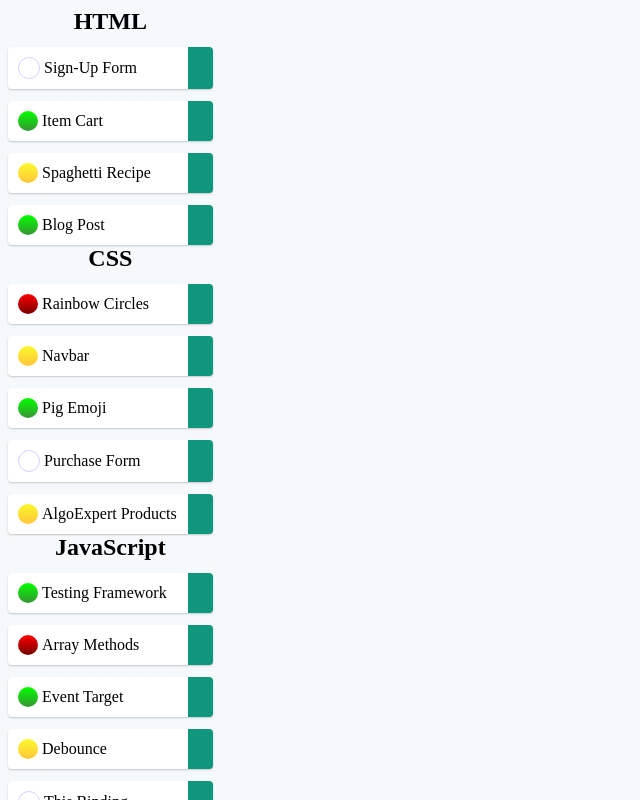
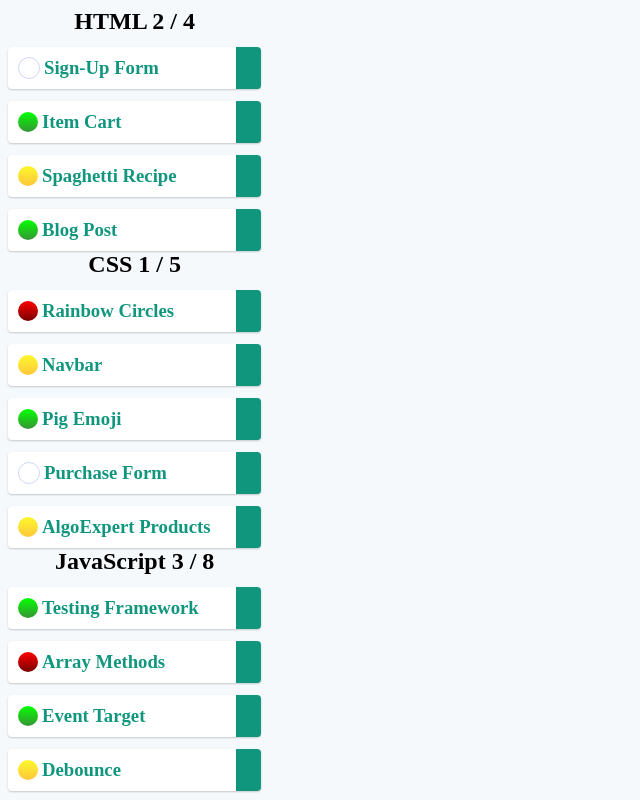
Before and after one commit to mohtasim317/question-list, a React (Create React App) app: page / in a window 1280 px wide. Shown: the top 800 px of the page, without its empty margins (0-640 px from the left). Built offline with nearby package versions, Linux system fonts and the light colour scheme.

Commit message:
Completed exercise

```diff
--- a/src/QuestionList.js
+++ b/src/QuestionList.js
@@ -11,11 +11,11 @@ export default function QuestionList() {
   const [questionListData, setQuestionListData] = useState([]);
   const [submissionData, setSubmissionData] = useState([]);
 
-  const fetchCategories = async () => {
-    const rawData = await fetch(QUESTIONS_API_BASE_URL);
-    const jsonData = await rawData.json();
-    setCategories(jsonData);
-  };
+  // const fetchData = async (url, hook) => {
+  //   const rawData = await fetch(url);
+  //   const jsonData = await rawData.json();
+  //   hook(jsonData);
+  // };
 
   const getStatus = (status) => {
     let result = "status ";
@@ -42,10 +42,40 @@ export default function QuestionList() {
     setCategories(allCategories);
   };
 
+  const calculateCorrect = (category) => {
+    let correct = 0;
+    let total = 0;
+    const allQuestions = questionListData.filter((ele) => {
+      return ele.category === category;
+    });
+
+    allQuestions.forEach((question) => {
+      let currentStatus = submissionData.find((ele) => {
+        return ele.questionId === question.id;
+      });
+
+      if (currentStatus === undefined) {
+        total++;
+      } else {
+        if (currentStatus.status === "CORRECT") {
+          correct++;
+          total++;
+        } else {
+          total++;
+        }
+      }
+    });
+    let result = `${correct} / ${total}`;
+
+    return result;
+  };
+
   useEffect(() => {
     setQuestionListData(questionData);
     setSubmissionData(submittedData);
     createCategories(questionData);
+    // fetchData(QUESTIONS_API_BASE_URL, setQuestionListData);
+    // fetchData(SUBMISSIONS_API_BASE_URL, setSubmissionData);
   }, []);
 
   return (
@@ -53,7 +83,9 @@ export default function QuestionList() {
       {categories.map((category) => {
         return (
           <div className="category">
-            <h2>{category}</h2>
+            <h2>
+              {category} {calculateCorrect(category)}
+            </h2>
             {questionListData
               .filter((ele) => {
                 return ele.category === category;
@@ -65,7 +97,7 @@ export default function QuestionList() {
                 return (
                   <div className="question">
                     <div className={getStatus(currentStatus?.status)}></div>
-                    <div>{name}</div>
+                    <h3>{name}</h3>
                   </div>
                 );
               })}
```
